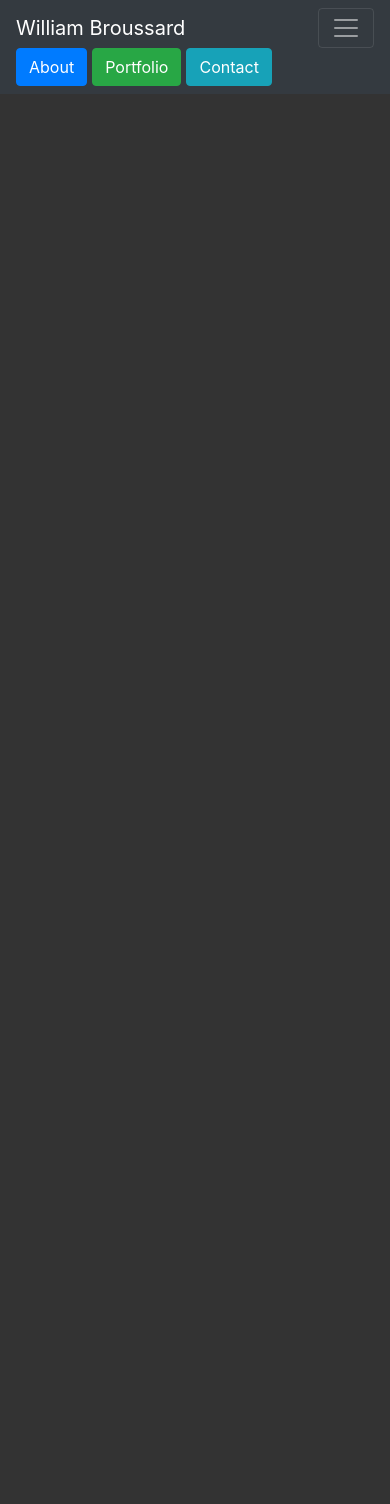
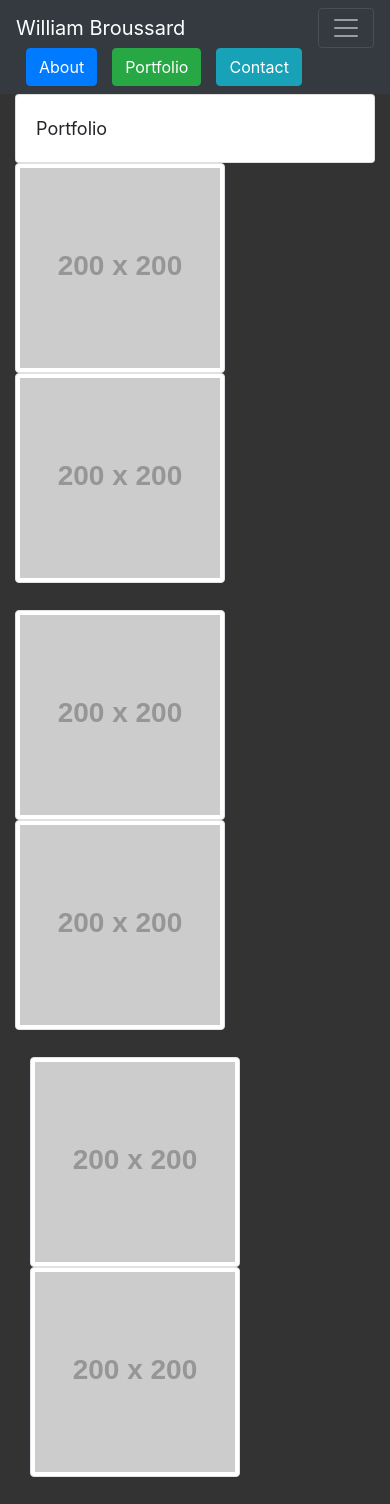
Before and after one commit to Karsus7/Homework2, a plain HTML site: page portfolio.html in a window 390 px wide. Before the commit the page ends 844 px from the top, so only its background shows below. Drawn offline with nearby package versions, Linux system fonts and the light colour scheme; placeholder pictures from the web are drawn by us.

Commit message:
updates to all, base portfolio made

```diff
--- a/portfolio.html
+++ b/portfolio.html
@@ -8,7 +8,7 @@
     <link rel="stylesheet" href="https://stackpath.bootstrapcdn.com/bootstrap/4.4.1/css/bootstrap.min.css"
         integrity="sha384-Vkoo8x4CGsO3+Hhxv8T/Q5PaXtkKtu6ug5TOeNV6gBiFeWPGFN9MuhOf23Q9Ifjh" crossorigin="anonymous" />
     <link rel="stylesheet" type="text/css" href="style.css">
-    </head>
+</head>
 
 <nav class="navbar navbar-expand-lg navbar-dark bg-dark">
     <a class="navbar-brand" href="#">William Broussard</a>
@@ -30,6 +30,51 @@
 
 <body>
 
+    <div class="container">
+        <div class="row">
+            <div class="col-lg-10">
+                <div class="card">
+                    <div class="card-body">
+                        Portfolio
+                    </div>
+                </div>
+            </div>
+        </div>
+        <div class="row">
+            <div class="col-md-6">
+                <img class="img img-thumbnail" src="http://placehold.it/200x200">
+            </div>
+            <div class="col-md-6">
+                <img class="img img-thumbnail" src="http://placehold.it/200x200">
+            </div>
+        </div>
+        <br>
+        <div class="row">
+            <div class="col-md-6">
+                <img class="img img-thumbnail" src="http://placehold.it/200x200">
+            </div>
+            <div class="col-md-6">
+                <img class="img img-thumbnail" src="http://placehold.it/200x200">
+            </div>
+        </div>
+        <br>        <div class="row"></div>
+            <div class="col-md-6">
+                <img class="img img-thumbnail" src="http://placehold.it/200x200">
+            </div>
+            <div class="col-md-6">
+                <img class="img img-thumbnail" src="http://placehold.it/200x200">
+            </div>
+        </div>
+        <br>
+        <script src="https://code.jquery.com/jquery-3.4.1.slim.min.js"
+            integrity="sha384-J6qa4849blE2+poT4WnyKhv5vZF5SrPo0iEjwBvKU7imGFAV0wwj1yYfoRSJoZ+n"
+            crossorigin="anonymous"></script>
+        <script src="https://cdn.jsdelivr.net/npm/popper.js@1.16.0/dist/umd/popper.min.js"
+            integrity="sha384-Q6E9RHvbIyZFJoft+2mJbHaEWldlvI9IOYy5n3zV9zzTtmI3UksdQRVvoxMfooAo"
+            crossorigin="anonymous"></script>
+        <script src="https://stackpath.bootstrapcdn.com/bootstrap/4.4.1/js/bootstrap.min.js"
+            integrity="sha384-wfSDF2E50Y2D1uUdj0O3uMBJnjuUD4Ih7YwaYd1iqfktj0Uod8GCExl3Og8ifwB6"
+            crossorigin="anonymous"></script>
 </body>
 
 </html>
--- a/style.css
+++ b/style.css
@@ -2,7 +2,9 @@
  * {
     box-sizing: border-box;
 }
-
+.btn{
+    margin-left: 10px;
+}
 body {
     font-size: 18px;
     line-height: 27px;
```
Also changed, not shown: contact.html (+10 -0 lines), index.html (+9 -0 lines).
